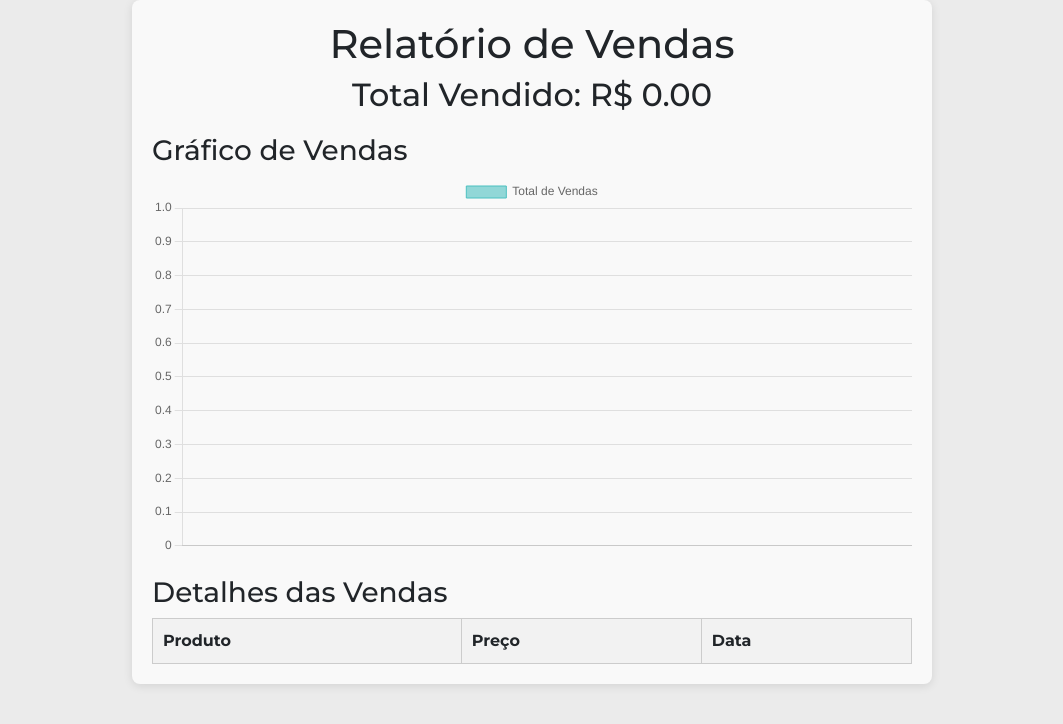
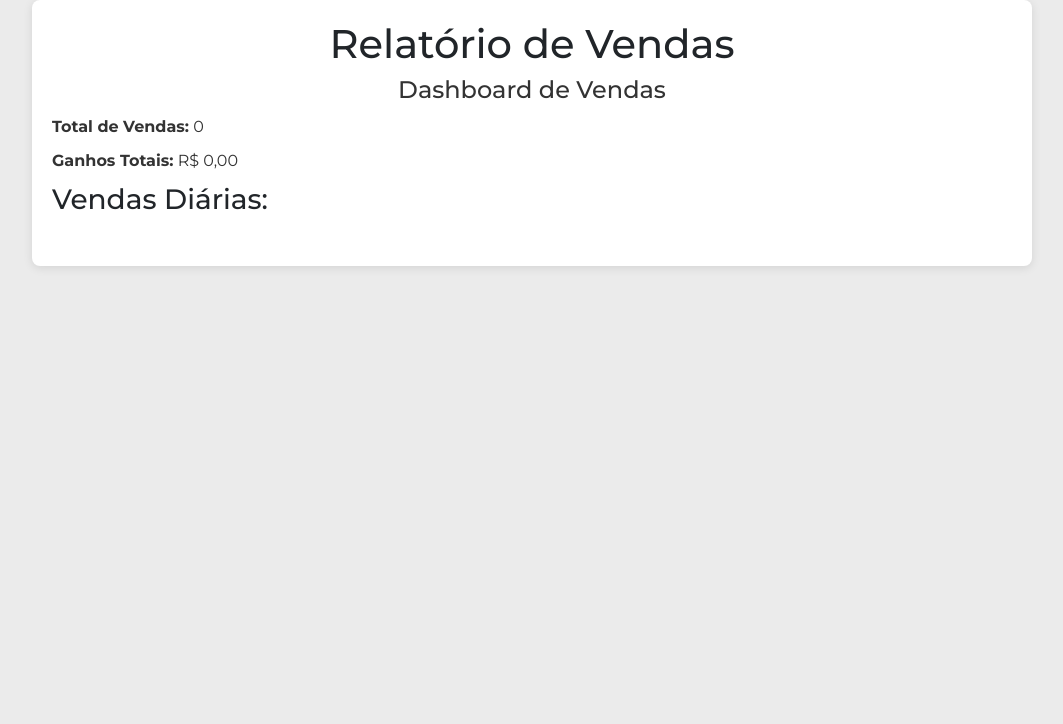
Before and after one commit to amandarodgsc/mercado-livre-projeto-master, a React (Create React App) app: page /relatorio-vendas in a window 1280 px wide. Shown: the top 724 px of the page, without its empty margins (108-1171 px from the left). Built offline with nearby package versions, Linux system fonts and the light colour scheme.

Commit message:
relatorio de vendas

```diff
--- a/package.json
+++ b/package.json
@@ -10,7 +10,7 @@
     "@testing-library/react": "^13.4.0",
     "@testing-library/user-event": "^13.5.0",
     "bootstrap": "^5.3.3",
-    "chart.js": "^4.4.5",
+    "chart.js": "^4.4.6",
     "express": "^4.21.1",
     "font-awesome": "^4.7.0",
     "gh-pages": "^6.1.1",
--- a/src/components/RelatoriodeVenda/RelatorioVendas.css
+++ b/src/components/RelatoriodeVenda/RelatorioVendas.css
@@ -1,20 +1,87 @@
-.relatorio-vendas-container {
-    max-width: 800px;
+/* Estilos gerais para a página de relatório de vendas */
+.relatorio-container {
+  max-width: 1000px;
   margin: 0 auto;
   padding: 20px;
-    background-color: #f9f9f9;
+  background-color: #fff;
   border-radius: 8px;
   box-shadow: 0 2px 10px rgba(0, 0, 0, 0.1);
 }
 
-  .summary {
+h1 {
+  text-align: center;
+  color: #333;
+  font-size: 2rem;
   margin-bottom: 20px;
 }
 
-  .chart-container {
-    margin: 20px 0;
+/* Perfil do Vendedor */
+.seller-profile {
+  background-color: #f7f7f7;
+  padding: 20px;
+  border-radius: 8px;
+  box-shadow: 0 2px 8px rgba(0, 0, 0, 0.1);
+  margin-bottom: 30px;
+  text-align: center;
 }
 
+.seller-profile img {
+  border-radius: 50%;
+  width: 120px;
+  height: 120px;
+  object-fit: cover;
+  margin-bottom: 20px;
+}
+
+.seller-profile h2 {
+  font-size: 1.5rem;
+  margin-bottom: 10px;
+  color: #333;
+}
+
+.seller-profile p {
+  margin: 5px 0;
+  font-size: 1rem;
+  color: #666;
+}
+
+/* Dashboard de Vendas */
+.dashboard {
+  margin-bottom: 30px;
+}
+
+.dashboard h2 {
+  font-size: 1.5rem;
+  margin-bottom: 10px;
+  color: #333;
+}
+
+.dashboard-info p {
+  font-size: 1rem;
+  color: #333;
+  margin-bottom: 10px;
+}
+
+.dashboard-info h3 {
+  font-size: 1.2rem;
+  margin-top: 20px;
+  color: #333;
+}
+
+.sale-detail {
+  background-color: #f7f7f7;
+  padding: 15px;
+  border-radius: 8px;
+  margin-bottom: 10px;
+  box-shadow: 0 2px 5px rgba(0, 0, 0, 0.1);
+}
+
+.sale-detail p {
+  margin: 5px 0;
+  color: #555;
+}
+
+/* Tabela de Vendas */
 .tabela-vendas {
   margin-top: 20px;
 }
@@ -22,14 +89,29 @@
 .tabela-vendas table {
   width: 100%;
   border-collapse: collapse;
+  margin-top: 20px;
 }
 
 .tabela-vendas th, .tabela-vendas td {
-    border: 1px solid #ccc;
-    padding: 10px;
+  border: 1px solid #ddd;
+  padding: 12px;
   text-align: left;
+  font-size: 1rem;
 }
 
 .tabela-vendas th {
   background-color: #f2f2f2;
+  color: #333;
 }
+
+.tabela-vendas tr:nth-child(even) {
+  background-color: #f9f9f9;
+}
+
+.tabela-vendas tr:hover {
+  background-color: #e9e9e9;
+}
+
+.tabela-vendas td {
+  color: #555;
+}
--- a/src/components/RelatoriodeVenda/RelatorioVendas.jsx
+++ b/src/components/RelatoriodeVenda/RelatorioVendas.jsx
@@ -1,78 +1,95 @@
 import React, { useEffect, useState } from 'react';
 import { Bar } from 'react-chartjs-2';
-import { Chart, registerables } from 'chart.js';
+import { Chart as ChartJS, CategoryScale, LinearScale, BarElement, Title, Tooltip, Legend } from 'chart.js';
 import './RelatorioVendas.css';
 
-// Registrar os componentes necessários do Chart.js
-Chart.register(...registerables);
+// Registrar os módulos do Chart.js
+ChartJS.register(CategoryScale, LinearScale, BarElement, Title, Tooltip, Legend);
 
-const RelatorioVendas = () => {
-  const [vendas, setVendas] = useState([]);
+function RelatorioVendas() {
+  const [seller, setSeller] = useState(null);
+  const [sales, setSales] = useState([]);
+  const [totalEarnings, setTotalEarnings] = useState(0);
 
   useEffect(() => {
-    const fetchVendas = () => {
-      const storedVendas = JSON.parse(localStorage.getItem('vendas')) || [];
-      setVendas(storedVendas);
-    };
+    const storedSellers = JSON.parse(localStorage.getItem('sellers')) || [];
+    const sellerData = storedSellers[0]; // Considerando que existe apenas um vendedor
+    setSeller(sellerData);
 
-    fetchVendas();
+    const storedSales = JSON.parse(localStorage.getItem('sales')) || [];
+    setSales(storedSales);
+
+    const earnings = storedSales.reduce((acc, sale) => acc + sale.amount, 0);
+    setTotalEarnings(earnings);
   }, []);
 
-  const calcularTotal = () => {
-    const total = vendas.reduce((acc, venda) => {
-      const preco = Number(venda.preco); // Certifique-se de que `venda.preco` é um número
-      return acc + (isNaN(preco) ? 0 : preco); // Ignorar valores não numéricos
-    }, 0);
-
-    return total.toFixed(2); // Retornar o total formatado
+  const formatCurrency = (amount) => {
+    return amount.toLocaleString('pt-BR', { style: 'currency', currency: 'BRL' });
   };
 
-  const dadosGrafico = {
-    labels: vendas.map(venda => venda.produto),
+  const chartData = {
+    labels: sales.map((sale) => sale.date),
     datasets: [
       {
-        label: 'Total de Vendas',
-        data: vendas.map(venda => Number(venda.preco)), // Garantir que os dados sejam numéricos
-        backgroundColor: 'rgba(75, 192, 192, 0.6)',
+        label: 'Vendas Semanais',
+        data: sales.map((sale) => sale.amount),
+        backgroundColor: 'rgba(75, 192, 192, 0.5)',
         borderColor: 'rgba(75, 192, 192, 1)',
         borderWidth: 1,
       },
     ],
   };
 
+  const chartOptions = {
+    responsive: true,
+    plugins: {
+      title: {
+        display: true,
+        text: 'Gráfico de Vendas Semanais',
+      },
+    },
+  };
+
   return (
-    <div className="relatorio-vendas-container">
+    <div className="relatorio-container">
       <h1>Relatório de Vendas</h1>
-      <div className="summary">
-        <h2>Total Vendido: R$ {calcularTotal()}</h2>
-      </div>
-      <div className="chart-container">
-        <h3>Gráfico de Vendas</h3>
-        <Bar data={dadosGrafico} options={{ responsive: true }} />
-      </div>
-      <div className="tabela-vendas">
-        <h3>Detalhes das Vendas</h3>
-        <table>
-          <thead>
-            <tr>
-              <th>Produto</th>
-              <th>Preço</th>
-              <th>Data</th>
-            </tr>
-          </thead>
-          <tbody>
-            {vendas.map((venda, index) => (
-              <tr key={index}>
-                <td>{venda.produto}</td>
-                <td>R$ {Number(venda.preco).toFixed(2)}</td> {/* Garantir que seja numérico */}
-                <td>{venda.data}</td> {/* Supondo que você tenha uma data na venda */}
-              </tr>
-            ))}
-          </tbody>
-        </table>
+
+      {seller && (
+        <div className="seller-profile">
+          <img src={seller.profileImage} alt="Foto do Vendedor" className="profile-image" />
+          <h2>{seller.name}</h2>
+          <p><strong>CPF:</strong> {seller.cpf}</p>
+          <p><strong>E-mail:</strong> {seller.email}</p>
+          <p><strong>Telefone:</strong> {seller.phone}</p>
+          <p><strong>Endereço:</strong> {seller.address}</p>
+        </div>
+      )}
+
+      <div className="dashboard">
+        <h2>Dashboard de Vendas</h2>
+        <div className="dashboard-info">
+          <p><strong>Total de Vendas:</strong> {sales.length}</p>
+          <p><strong>Ganhos Totais:</strong> {formatCurrency(totalEarnings)}</p>
+        </div>
+
+        {/* Gráfico de Vendas */}
+        {sales.length > 0 && (
+          <div className="chart-container">
+            <Bar data={chartData} options={chartOptions} />
+          </div>
+        )}
+
+        <h3>Vendas Diárias:</h3>
+        {sales.map((sale, index) => (
+          <div key={index} className="sale-detail">
+            <p><strong>Data:</strong> {sale.date}</p>
+            <p><strong>Produto:</strong> {sale.productName}</p>
+            <p><strong>Valor:</strong> {formatCurrency(sale.amount)}</p>
+          </div>
+        ))}
       </div>
     </div>
   );
-};
+}
 
 export default RelatorioVendas;
```
Also changed, not shown: 1 other file (tests, documents, lock files or other folders). Lines whose indentation alone changed are shown as unchanged.
